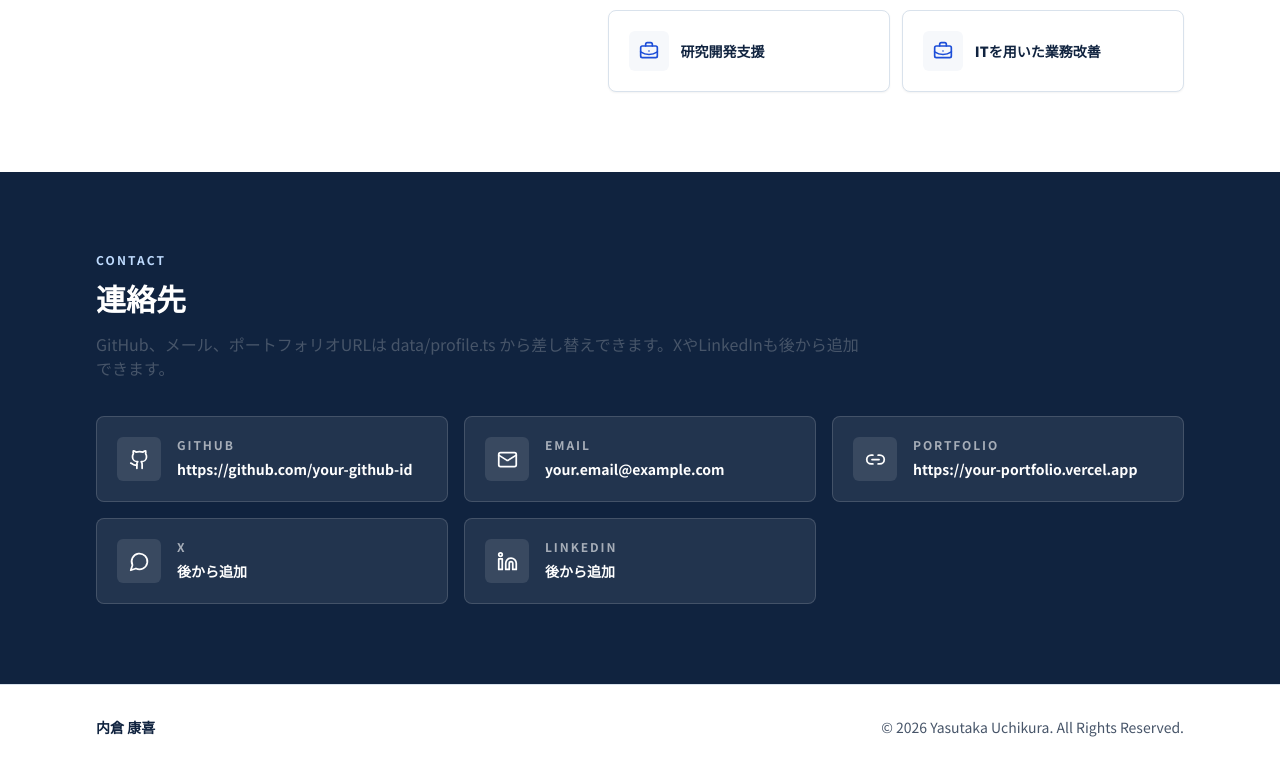
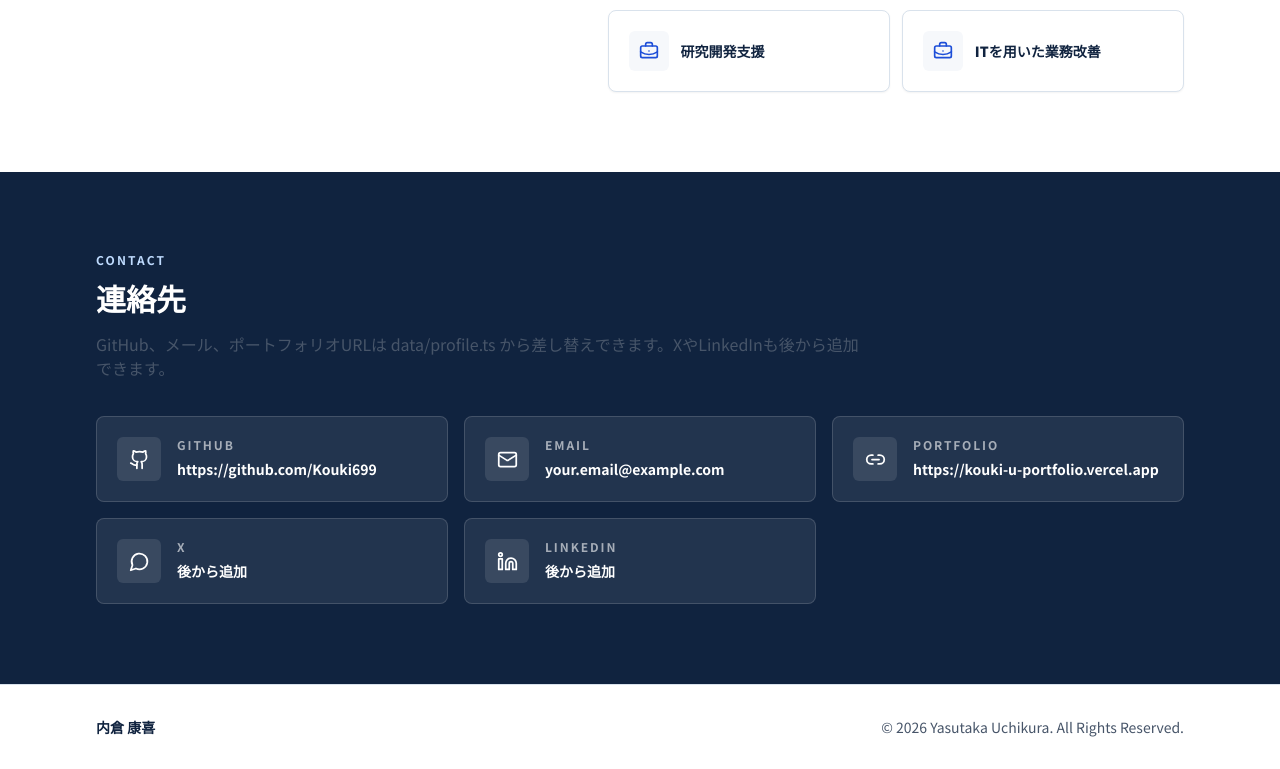
Before and after one commit to Kouki699/My-portfolio, a Next.js app: page / in a window 1280 px wide. Shown: the part 3138-3907 px from the top of the page. Built offline with nearby package versions, Linux system fonts and the light colour scheme.

Commit message:
Update portfolio links

```diff
--- a/data/profile.ts
+++ b/data/profile.ts
@@ -6,9 +6,9 @@ export const profile = {
   summary:
     "歩行やスポーツ動作を動画から定量化し、人の動きを客観的に理解する研究に取り組んでいます。",
   contact: {
-    github: "https://github.com/your-github-id",
+    github: "https://github.com/Kouki699",
     email: "your.email@example.com",
-    portfolio: "https://your-portfolio.vercel.app",
+    portfolio: "https://kouki-u-portfolio.vercel.app",
     x: "",
     linkedIn: "",
   },
--- a/package.json
+++ b/package.json
@@ -22,6 +22,7 @@
     "autoprefixer": "^10.4.20",
     "eslint": "^9.0.0",
     "eslint-config-next": "^15.0.0",
+    "eslint-plugin-react-hooks": "^5.2.0",
     "postcss": "^8.4.49",
     "tailwindcss": "^3.4.17",
     "typescript": "^5.7.0"
```
Also changed, not shown: 1 other file (tests, documents, lock files or other folders).
